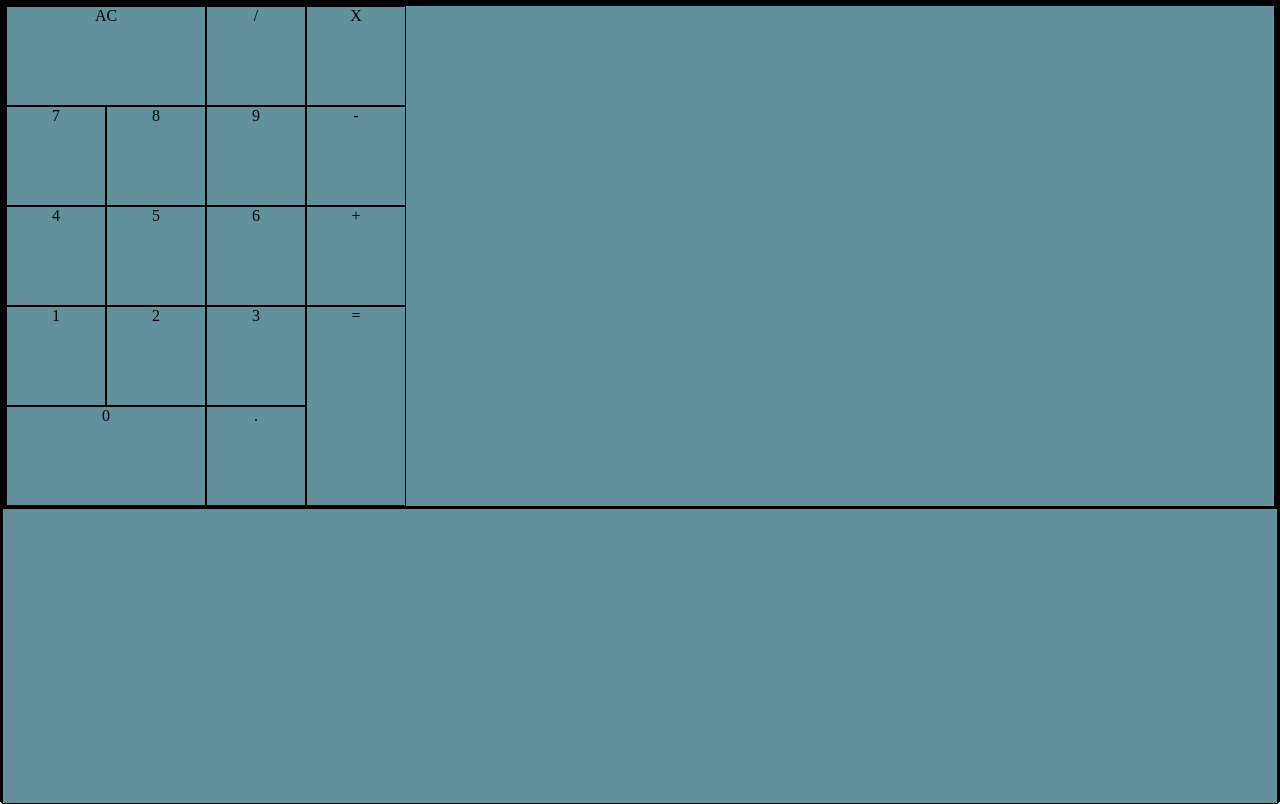
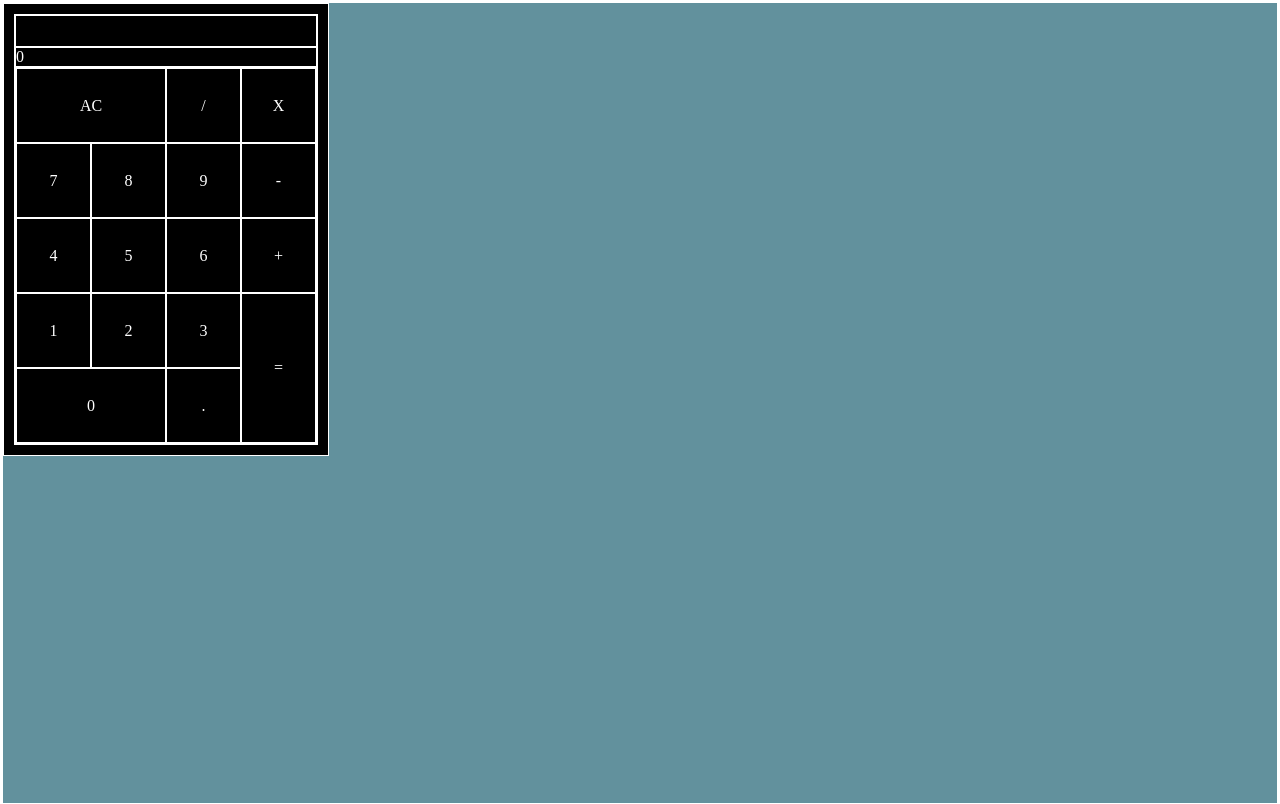
Before and after one commit to errami01/javaScript-calculator, a React (Create React App) app: page / in a window 1280 px wide. Built offline with nearby package versions, Linux system fonts and the light colour scheme.

Commit message:
center grid elemenents and add formula div

```diff
--- a/src/App.css
+++ b/src/App.css
@@ -4,24 +4,33 @@
 :root, body{
   height: 100%;
   margin: 0;
+  color: white;
 }
 #root{
   background-color: #62919d;
   height: 100%;
 }
 .App {
-  text-align: center;
+  /* text-align: center; */
+  background-color: black;
+  width: fit-content;
+  padding: 10px;
 }
 .keyboard-grid{
   display : grid;
-  grid-template-columns: repeat(4, 100px) ;
-  grid-template-rows: repeat(5, 100px);
+  grid-template-columns: repeat(4, 75px) ;
+  grid-template-rows: repeat(5, 75px);
   /* grid-template-areas:
   "AC AC / X"
   "7 8 9 -"
   "4 5 6 +"
   "1 2 3 ="
   "0 0 . ="; */
+}
+.grid-element{
+  display: flex;
+  align-items: center;
+  justify-content: center;
 }
 .clear{
   grid-column: span 2;
@@ -32,3 +41,6 @@
 .equals{
   grid-row: span 2;
 }
+.formula{
+  height: 30px
+}
--- a/src/App.js
+++ b/src/App.js
@@ -5,12 +5,14 @@ function App() {
 
 
   const calcKeys = data.map(({id, value, role})=>{
-    return  (<div id={id} className={`${id} ${role}`} key={id} >{value}</div>)
+    return  (<div id={id} className={`${id} ${role} grid-element`} key={id} >{value}</div>)
   })
   return (
 
     <div className="App">
       <div className='calculator'>
+        <div className='formula' value="Hello"></div>
+        <div id='display' className='display'>0</div>
         <div className='keyboard-grid'>
           {calcKeys}
         </div>
```
